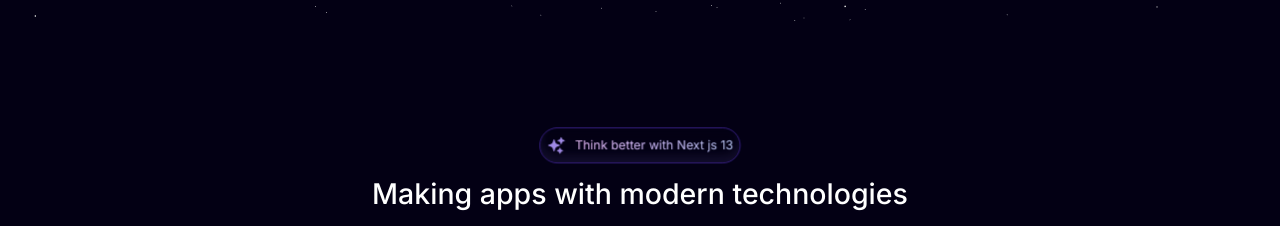
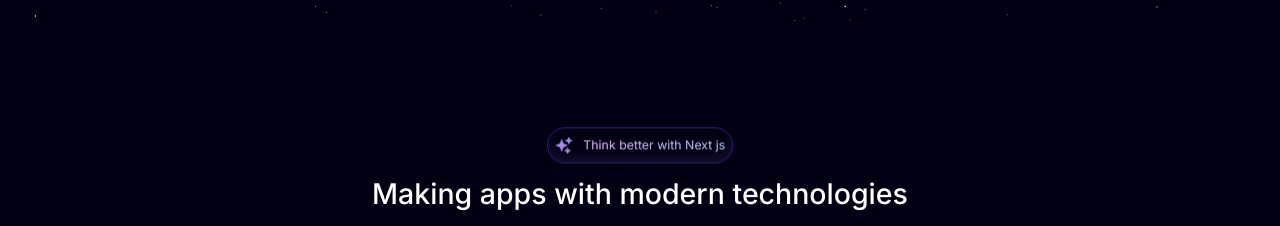
Before and after one commit to syedomer17/Next.js-portfolio, a Next.js app in the folder portfolio/: page / in a window 1280 px wide. Shown: the part 777-1003 px from the top of the page. Built offline with nearby package versions, Linux system fonts and the light colour scheme; a web font is replaced by a local one.

Commit message:
Updated by Omer on 2025-07-24 at 07:58PM

```diff
--- a/portfolio/components/sub/SkillText.tsx
+++ b/portfolio/components/sub/SkillText.tsx
@@ -13,7 +13,7 @@ const SkillText = () => {
         >
           <SparklesIcon className="text-[#b49bff] mr-[10px] h-5 w-5" />
           <h1 className="Welcome-text text-[13px]">
-            Think better with Next js 13
+            Think better with Next js
           </h1>
         </motion.div>
         <motion.div
```
